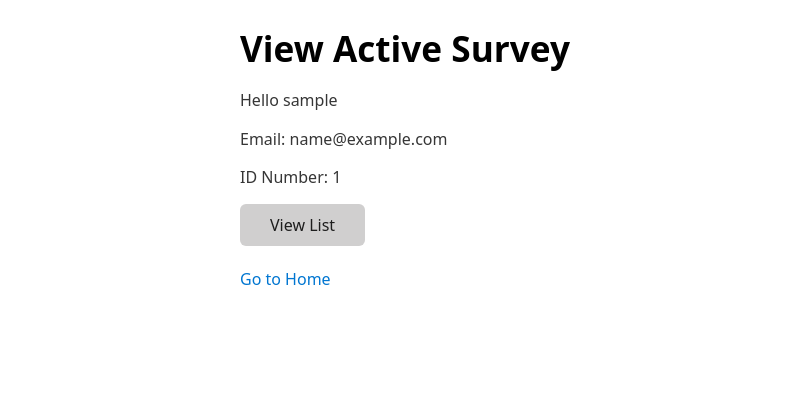
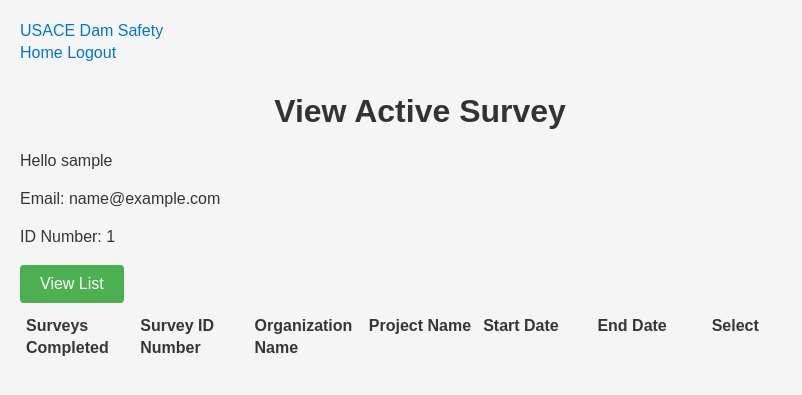
Before and after one commit to BiggScrappy/Senior-Project, a PHP site: page /surveyorQuickViewCurrentSurveys.php in a window 1280 px wide. Shown: the top 395 px of the page, without its empty margins (0-802 px from the left). Run offline with PHP 8.4, Linux system fonts and the light colour scheme; the visitor is signed in with stand-in values (Sample User, id 1); tables that the repository leaves empty or names only in its code hold one stand-in row (values such as "Sample post"); data that the repository does not hold is empty; some libraries are stand-ins or nearby versions.

Commit message:
Update surveyorQuickViewCurrentSurveys.php
add header, start tables

```diff
--- a/surveyorQuickViewCurrentSurveys.php
+++ b/surveyorQuickViewCurrentSurveys.php
@@ -26,8 +26,23 @@ $userID = $user["user_id"];
     <title>View Active Surveys</title>
     <meta charset="UTF-8">
     <link rel="stylesheet" href="https://cdn.jsdelivr.net/npm/water.css@2/out/water.css">
+    <script src="https://kit.fontawesome.com/c51fcdbfd4.js" crossorigin="anonymous"></script>
+    <link rel="stylesheet" href="styles.css">
 </head>
 <body>
+
+
+<div class="header">
+  <a href="#default" class="logo">USACE Dam Safety</a>
+  <div class="header-right">
+    <a class="active" href="index.php">Home</a>
+<?php if(isset($_SESSION["user_id"])): ?>
+    <a href="logout.php">Logout</a>
+<?php elseif(!isset($_SESSION["user_id"])): ?>
+    <a href="login.php">Login</a>
+<?php endif; ?>
+  </div>
+</div>
 
 <!--Verify User Info-->
     <h1>View Active Survey</h1>
@@ -41,7 +56,16 @@ $userID = $user["user_id"];
 
 <form action="viewRespondentList.php" method="post">
 
-
+<table>
+  <tr>
+    <th>Surveys Completed</th>
+    <th>Survey ID Number</th>
+    <th>Organization Name</th>
+    <th>Project Name</th>
+    <th>Start Date</th>
+    <th>End Date</th>
+    <th>Select</th>
+  </tr>
 <?php
     $user_id = $user["user_id"];
 
@@ -84,16 +108,18 @@ $userID = $user["user_id"];
            $thing=$mysqli->query($sql);
            $surveyName=mysqli_fetch_assoc($thing);
 
-           echo "Surveys done: ", $users_completed, "/",$user_count, " (",$percentage,"%)", " | ";
-           echo "survey number: ", $survey_id," | ";
+           echo "<tr>";
+           echo "<th>", $users_completed, "/",$user_count, " (",$percentage,"%)", "</th>";
+           echo "<th> ", $survey_id,"</th>";
 
-           echo "Survey Type: ",$surveyName["name"]," | ";
-           echo "Organization Name: ",$orgName["name"]," | ";
-           echo "Project Name: ",$projectName["name"]," | ";
-           echo "start date: ",$row["start_date"]," | ";
-           echo "end date: ",$row["end_date"]," <br> ";
+           echo "<th>",$surveyName["name"],"</th>";
+           echo "<th>",$orgName["name"],"</th>";
+           echo "<th>",$projectName["name"],"</th>";
+           echo "<th>",$row["start_date"],"</th>";
+           echo "<th>",$row["end_date"],"</th>";
 
-           echo "<label> <input type='radio' id='".$survey_id."' name='survey_id' value='".$survey_id."'>View Respondent List</label> <br/>";
+           echo "<th> <label> <input type='radio' id='".$survey_id."' name='survey_id' value='".$survey_id."'>View Respondent List</label> </th>";
+           echo "</tr>";
         }
 
 
@@ -105,6 +131,6 @@ $userID = $user["user_id"];
     ?>
     <button>View List</button>
 </form>
-<p><a href="index.php">Go to Home</a></p>
+
 </body>
 </html>
```
